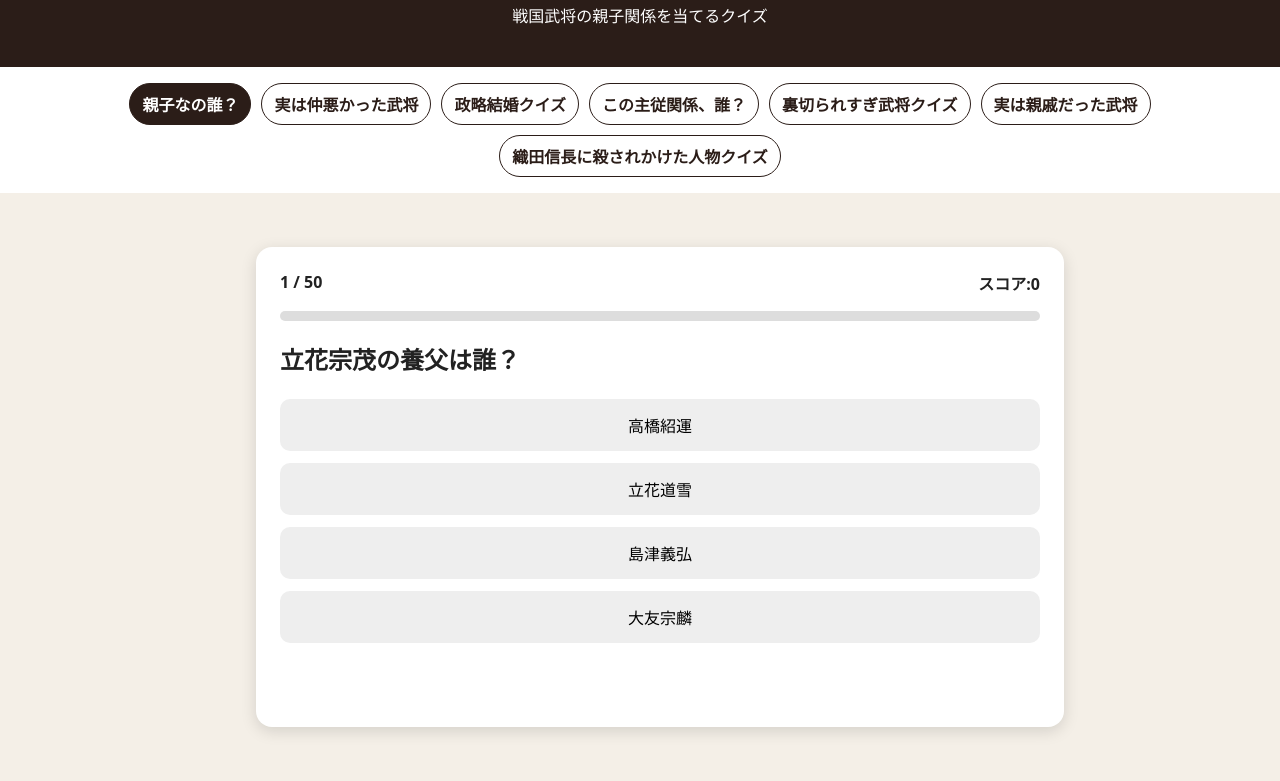
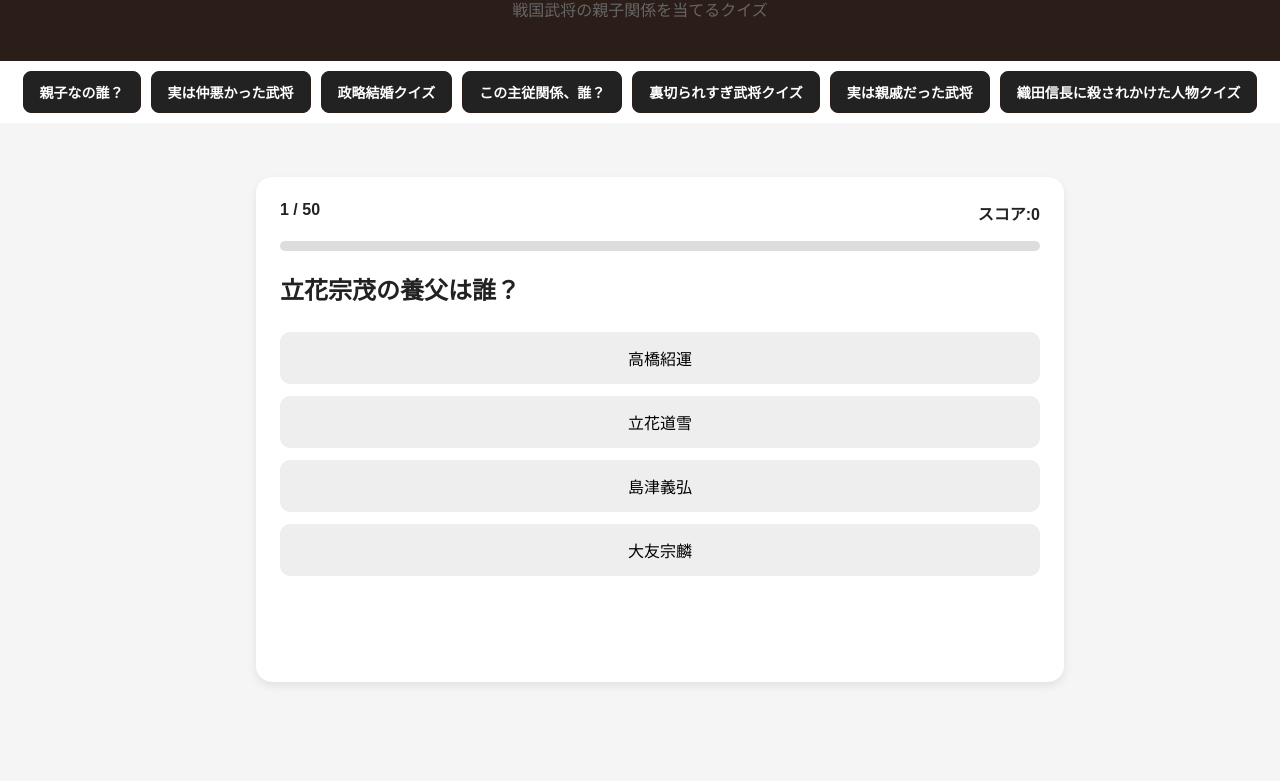
Before and after one commit to henry12-masa/relation-quiz, a plain HTML site: page index.html in a window 1280 px wide. Shown: the part 83-864 px from the top of the page. After the commit the page ends 819 px from the top, so only its background shows below. Drawn offline with Linux system fonts and the light colour scheme.

Commit message:
Update index.html

```diff
--- a/index.html
+++ b/index.html
@@ -3,12 +3,153 @@
 <head>
 <meta charset="UTF-8">
 <meta name="viewport" content="width=device-width,initial-scale=1">
+
 <title>戦国人間関係クイズ</title>
+
 <meta name="description" content="戦国武将の親子・主従・裏切り・政略結婚を当てる歴史クイズ">
+
 <link rel="stylesheet" href="style.css">
 
-<script async src="https://pagead2.googlesyndication.com/pagead/js/adsbygoogle.js?client=ca-pub-8398161859137802"
+<!-- Google Adsense -->
+<script async src="https://pagead2.googlesyndication.com/pagead/js?client=ca-pub-8398161859137802"
      crossorigin="anonymous"></script>
+
+<style>
+
+body{
+  margin:0;
+  background:#f5f5f5;
+  font-family:sans-serif;
+}
+
+header{
+  text-align:center;
+  padding:24px 10px;
+}
+
+#title{
+  margin:0;
+  font-size:32px;
+}
+
+#desc{
+  color:#666;
+  margin-top:10px;
+}
+
+#menu{
+  display:flex;
+  flex-wrap:wrap;
+  justify-content:center;
+  gap:10px;
+  padding:10px;
+}
+
+#menu a{
+  background:#222;
+  color:#fff;
+  text-decoration:none;
+  padding:10px 16px;
+  border-radius:8px;
+  font-size:14px;
+}
+
+.layout{
+  display:grid;
+  grid-template-columns:220px minmax(0,760px) 220px;
+  gap:20px;
+  max-width:1320px;
+  margin:30px auto;
+  padding:0 16px;
+  align-items:start;
+}
+
+.quiz-box{
+  background:#fff;
+  border-radius:16px;
+  padding:24px;
+  box-shadow:0 4px 10px rgba(0,0,0,.08);
+}
+
+.status{
+  display:flex;
+  justify-content:space-between;
+  margin-bottom:14px;
+  font-weight:bold;
+}
+
+.progress{
+  width:100%;
+  height:10px;
+  background:#ddd;
+  border-radius:999px;
+  overflow:hidden;
+  margin-bottom:20px;
+}
+
+#bar{
+  width:0%;
+  height:100%;
+  background:#4caf50;
+}
+
+#question{
+  line-height:1.7;
+  margin-bottom:20px;
+}
+
+#choices{
+  display:grid;
+  gap:12px;
+}
+
+#choices button{
+  padding:14px;
+  border:none;
+  border-radius:10px;
+  background:#eee;
+  cursor:pointer;
+  font-size:16px;
+  transition:.2s;
+}
+
+#choices button:hover{
+  background:#ddd;
+}
+
+#result{
+  text-align:center;
+  font-size:22px;
+  font-weight:bold;
+  margin-top:20px;
+  min-height:40px;
+}
+
+.ad-side{
+  min-height:280px;
+}
+
+.ad-right{
+  margin-left:30px;
+}
+
+@media(max-width:900px){
+
+  .layout{
+    display:block;
+  }
+
+  .ad-side{
+    margin:20px 0;
+  }
+
+  .ad-right{
+    margin-left:0;
+  }
+
+}
+
+</style>
 </head>
 
 <body>
@@ -22,19 +163,25 @@
 
 <div class="layout">
 
+  <!-- 左広告 -->
   <aside class="ad-side">
+
     <ins class="adsbygoogle"
          style="display:block"
          data-ad-client="ca-pub-8398161859137802"
          data-ad-slot="6325875393"
          data-ad-format="auto"
          data-full-width-responsive="true"></ins>
+
     <script>
       (adsbygoogle = window.adsbygoogle || []).push({});
     </script>
+
   </aside>
 
+  <!-- クイズ -->
   <main class="quiz-box">
+
     <div class="status">
       <span id="count">読み込み中...</span>
       <span id="score">スコア:0</span>
@@ -44,25 +191,35 @@
       <div id="bar"></div>
     </div>
 
-    <h2 id="question">問題を読み込んでいます...</h2>
+    <h2 id="question">
+      問題を読み込んでいます...
+    </h2>
+
     <div id="choices"></div>
+
     <p id="result"></p>
+
   </main>
 
-  <aside class="ad-side">
+  <!-- 右広告 -->
+  <aside class="ad-side ad-right">
+
     <ins class="adsbygoogle"
          style="display:block"
          data-ad-client="ca-pub-8398161859137802"
          data-ad-slot="6325875393"
          data-ad-format="auto"
          data-full-width-responsive="true"></ins>
+
     <script>
       (adsbygoogle = window.adsbygoogle || []).push({});
     </script>
+
   </aside>
 
 </div>
 
+<!-- クイズデータ -->
 <script src="data/parent-child.js"></script>
 <script src="data/bad-relations.js"></script>
 <script src="data/marriage.js"></script>
@@ -70,6 +227,8 @@
 <script src="data/betrayed.js"></script>
 <script src="data/relatives.js"></script>
 <script src="data/nobunaga-target.js"></script>
+
+<!-- メイン -->
 <script src="script.js"></script>
 
 </body>
```
